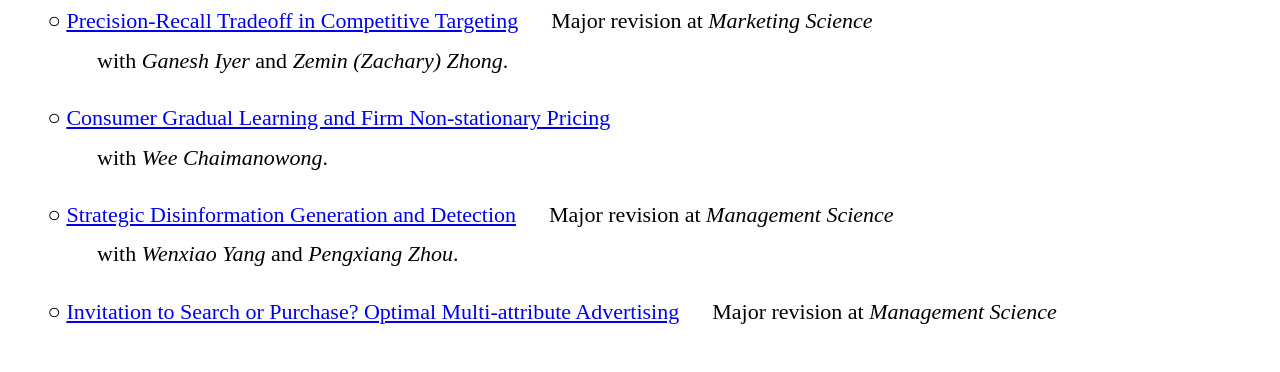
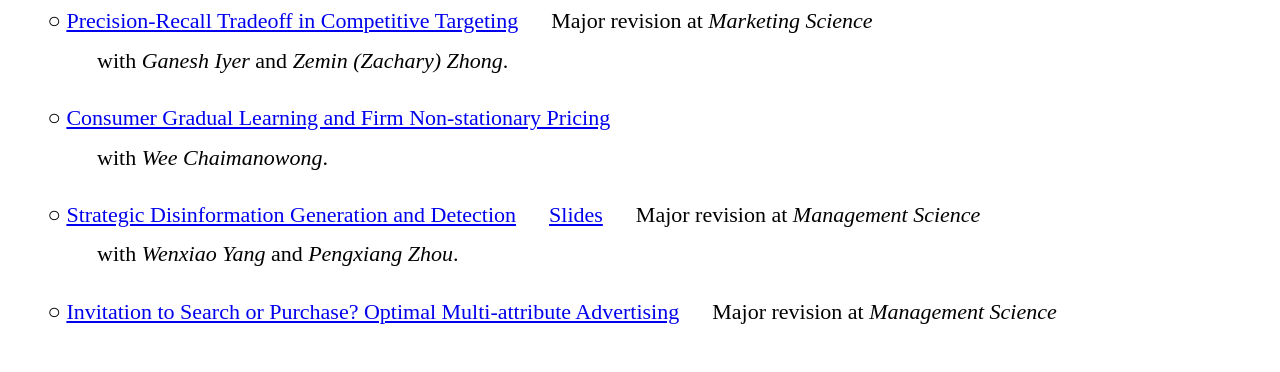
Before and after one commit to jesseyao9/jesseyao9.github.io., a plain HTML site: page index.html in a window 1280 px wide. Shown: the part 400-772 px from the top of the page. Drawn offline with Linux system fonts and the light colour scheme.

Commit message:
Update index.html

```diff
--- a/index.html
+++ b/index.html
@@ -111,6 +111,8 @@
     &#9675;
     <a href="Lie_Detection.pdf" target="_blank">Strategic Disinformation Generation and Detection</a>
     &ensp;&ensp;
+    <a href="Lie_Detection_SICS.pdf" target="_blank">Slides</a>
+    &ensp;&ensp;
     Major revision at <i>Management Science</i>
   </ul>
   <ul>
```
